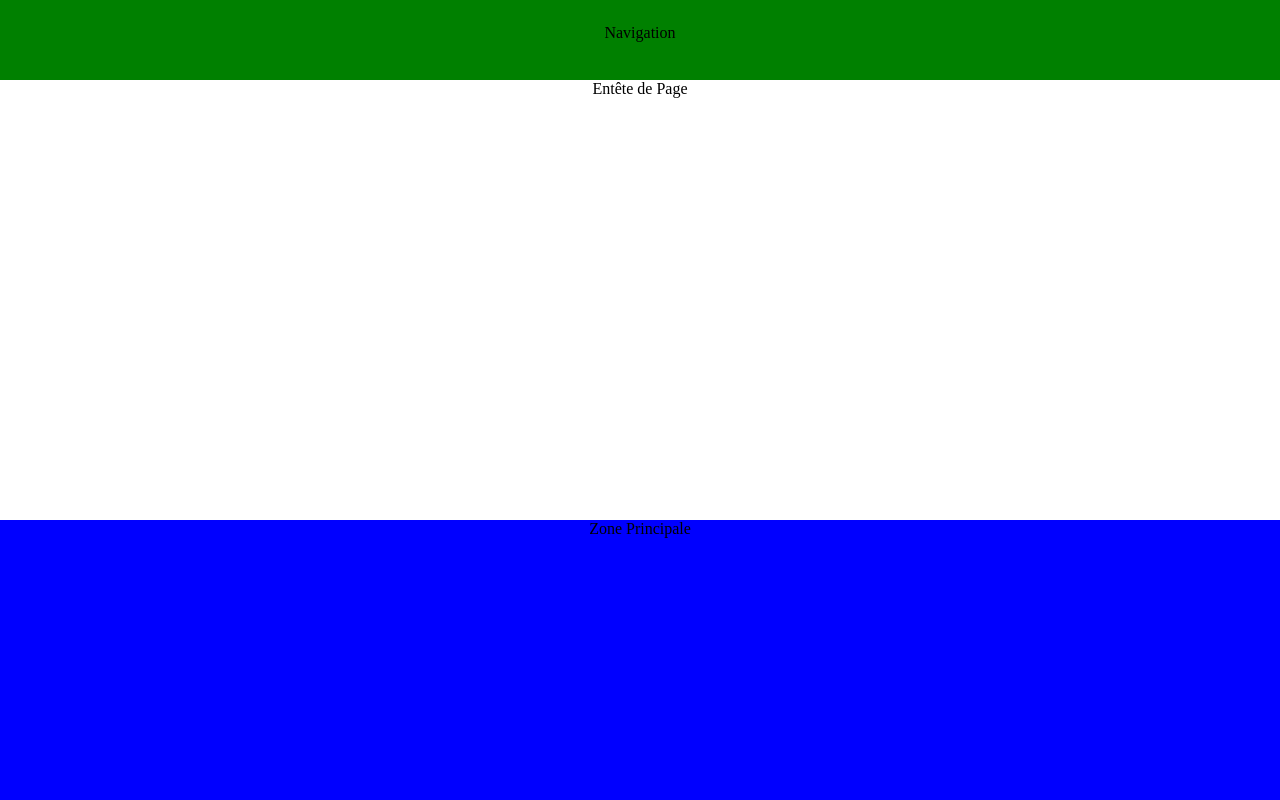
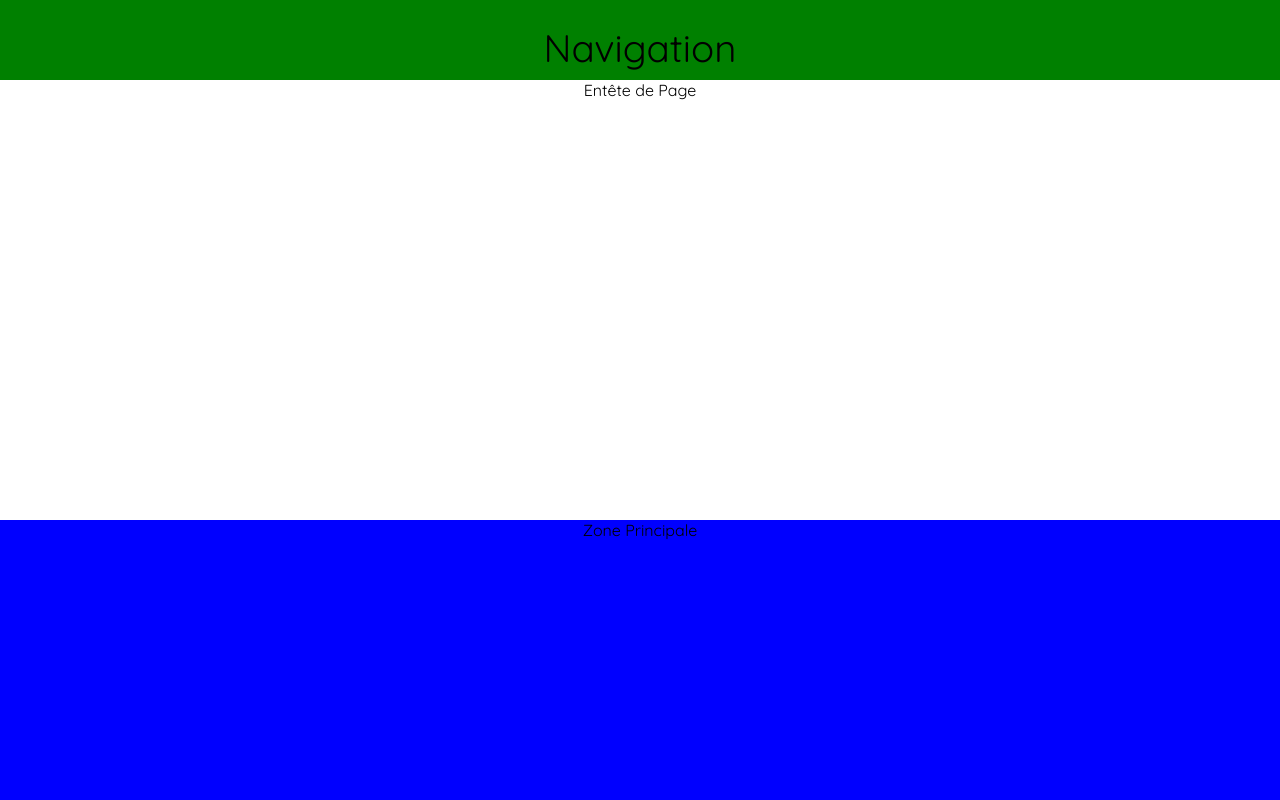
Before and after one commit to Emcduff/veille-3, a plain HTML site: page index.html in a window 1280 px wide. Shown: the top 800 px of the page. Drawn offline with Linux system fonts and the light colour scheme.

Commit message:
Incorporation de google font "Quicksand"

```diff
--- a/index.html
+++ b/index.html
@@ -7,6 +7,7 @@
 		<meta charset="utf-8">
 		<meta name="robots" content="noindex, nofollow">
 		<link rel="stylesheet" type="text/css" href="css/index.css">
+		<link href="https://fonts.googleapis.com/css?family=Quicksand" rel="stylesheet">
 	</head>
 
 	<body>
--- a/less/Index.less
+++ b/less/Index.less
@@ -2,6 +2,7 @@ body {
 	margin:0 auto;
 	padding:0;
 	text-align: center;
+	font-family: Quicksand, sans-serif;
 }
 
 nav {
@@ -13,6 +14,7 @@ nav {
 	height:5vh;
 	width:100vw;
 	background-color: green;
+	font-size: 3vw;
 }
 
 header {
```
Also changed, not shown: css/index.css.
